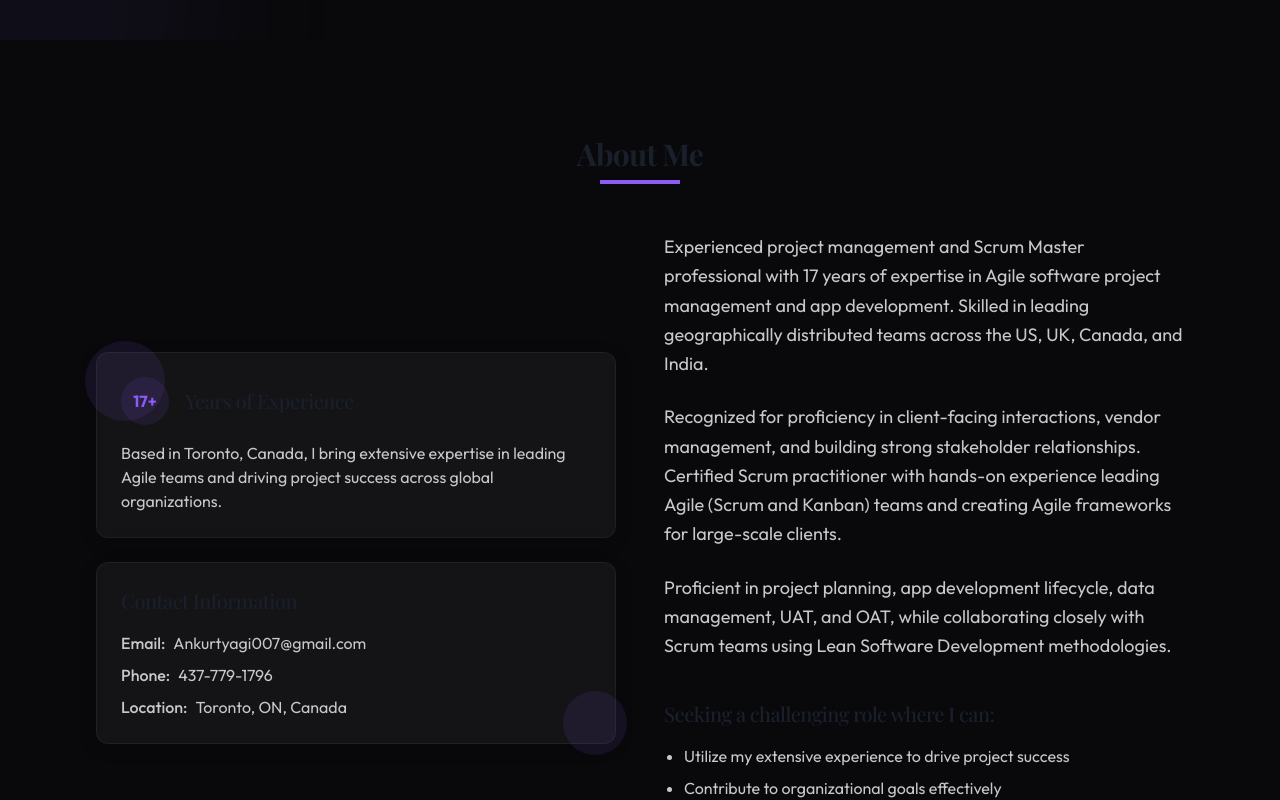
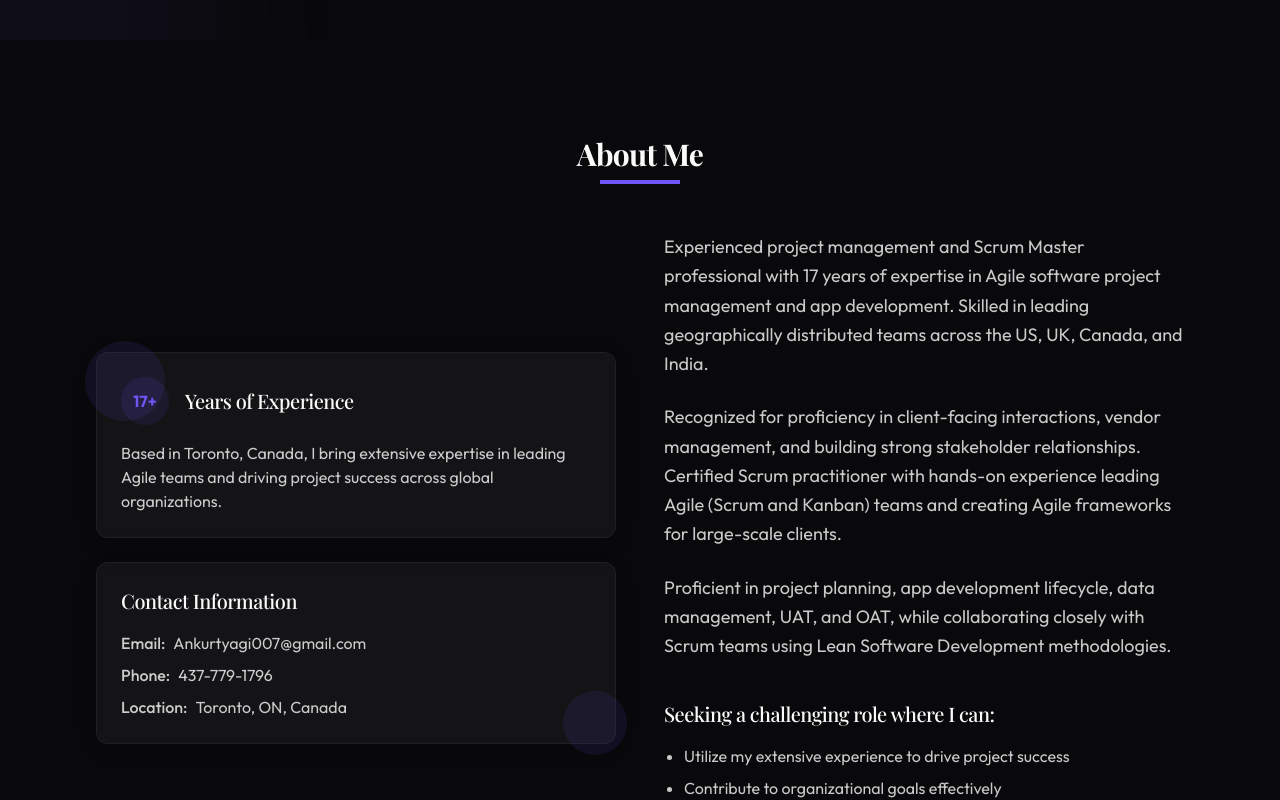
Before and after one commit to ankurtyagi83/dynamic-leader-space, a React (Vite) app: page / in a window 1280 px wide. Shown: the part 760-1560 px from the top of the page. Built offline with nearby package versions, Linux system fonts and the light colour scheme.

Commit message:
Fix heading color readability
The heading color for "Years of Experience" was not easily readable and has been adjusted.

```diff
--- a/src/components/About.tsx
+++ b/src/components/About.tsx
@@ -29,41 +29,41 @@ const About: React.FC = () => {
     <section id="about" className="section-padding py-20" ref={sectionRef}>
       <div className="container mx-auto">
         <div className="text-center mb-12">
-          <h2 className="text-3xl font-bold text-brand-navy mb-2 reveal-animation">About Me</h2>
-          <div className="w-20 h-1 bg-brand-blue mx-auto reveal-animation"></div>
+          <h2 className="text-3xl font-bold text-foreground mb-2 reveal-animation">About Me</h2>
+          <div className="w-20 h-1 bg-primary mx-auto reveal-animation"></div>
         </div>
 
         <div className="grid md:grid-cols-2 gap-12 items-center">
           <div className="reveal-animation">
             <div className="glass-card p-6 relative">
-              <div className="absolute -top-3 -left-3 w-20 h-20 bg-brand-blue/10 rounded-full"></div>
+              <div className="absolute -top-3 -left-3 w-20 h-20 bg-primary/10 rounded-full"></div>
               <div className="relative z-10 space-y-4">
                 <div className="flex items-center mb-4">
-                  <div className="w-12 h-12 bg-brand-blue/10 rounded-full flex items-center justify-center mr-4">
-                    <span className="text-brand-blue font-bold">17+</span>
+                  <div className="w-12 h-12 bg-primary/10 rounded-full flex items-center justify-center mr-4">
+                    <span className="text-primary font-bold">17+</span>
                   </div>
-                  <h3 className="text-xl font-medium text-brand-navy">Years of Experience</h3>
+                  <h3 className="text-xl font-medium text-foreground">Years of Experience</h3>
                 </div>
-                <p className="text-brand-gray">
+                <p className="text-foreground/80">
                   Based in Toronto, Canada, I bring extensive expertise in leading Agile teams and driving project success across global organizations.
                 </p>
               </div>
             </div>
 
             <div className="glass-card p-6 mt-6 relative">
-              <div className="absolute -bottom-3 -right-3 w-16 h-16 bg-brand-blue/10 rounded-full"></div>
+              <div className="absolute -bottom-3 -right-3 w-16 h-16 bg-primary/10 rounded-full"></div>
               <div className="relative z-10">
-                <h3 className="text-xl font-medium text-brand-navy mb-4">Contact Information</h3>
-                <ul className="space-y-2 text-brand-gray">
+                <h3 className="text-xl font-medium text-foreground mb-4">Contact Information</h3>
+                <ul className="space-y-2 text-foreground/80">
                   <li className="flex items-start">
                     <span className="font-medium mr-2">Email:</span>
-                    <a href="mailto:Ankurtyagi007@gmail.com" className="hover:text-brand-blue transition-colors">
+                    <a href="mailto:Ankurtyagi007@gmail.com" className="hover:text-primary transition-colors">
                       Ankurtyagi007@gmail.com
                     </a>
                   </li>
                   <li className="flex items-start">
                     <span className="font-medium mr-2">Phone:</span>
-                    <a href="tel:+14377791796" className="hover:text-brand-blue transition-colors">
+                    <a href="tel:+14377791796" className="hover:text-primary transition-colors">
                       437-779-1796
                     </a>
                   </li>
@@ -77,21 +77,21 @@ const About: React.FC = () => {
           </div>
 
           <div className="space-y-6 reveal-animation">
-            <p className="text-lg text-brand-gray leading-relaxed">
+            <p className="text-lg text-foreground/80 leading-relaxed">
               Experienced project management and Scrum Master professional with 17 years of expertise in Agile software project management and app development. Skilled in leading geographically distributed teams across the US, UK, Canada, and India.
             </p>
 
-            <p className="text-lg text-brand-gray leading-relaxed">
+            <p className="text-lg text-foreground/80 leading-relaxed">
               Recognized for proficiency in client-facing interactions, vendor management, and building strong stakeholder relationships. Certified Scrum practitioner with hands-on experience leading Agile (Scrum and Kanban) teams and creating Agile frameworks for large-scale clients.
             </p>
 
-            <p className="text-lg text-brand-gray leading-relaxed">
+            <p className="text-lg text-foreground/80 leading-relaxed">
               Proficient in project planning, app development lifecycle, data management, UAT, and OAT, while collaborating closely with Scrum teams using Lean Software Development methodologies.
             </p>
 
             <div className="pt-4">
-              <h3 className="text-xl font-medium text-brand-navy mb-4">Seeking a challenging role where I can:</h3>
-              <ul className="space-y-2 text-brand-gray list-disc pl-5">
+              <h3 className="text-xl font-medium text-foreground mb-4">Seeking a challenging role where I can:</h3>
+              <ul className="space-y-2 text-foreground/80 list-disc pl-5">
                 <li>Utilize my extensive experience to drive project success</li>
                 <li>Contribute to organizational goals effectively</li>
                 <li>Lead and mentor Agile teams to achieve excellence</li>
```
